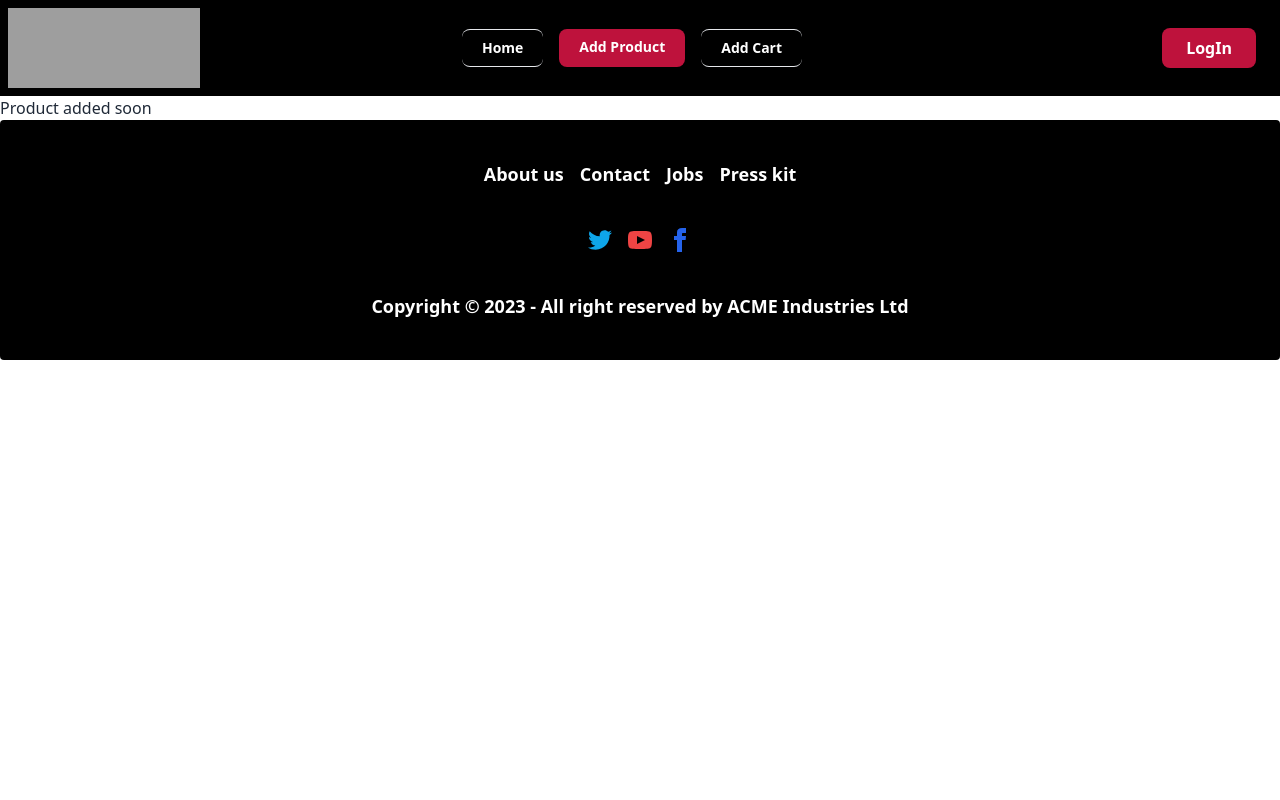
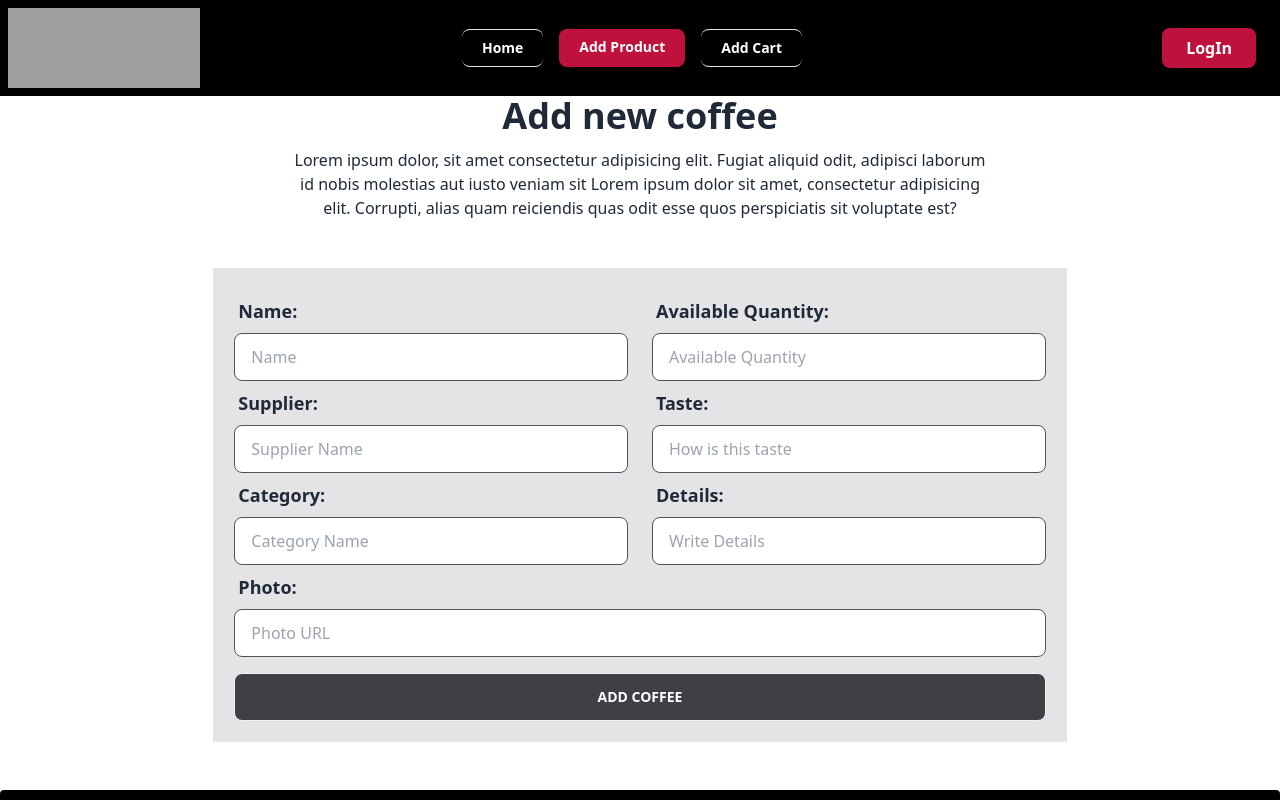
Before and after one commit to Shovon96/auto-motive, a React (Vite) app: page /addProduct in a window 1280 px wide. Shown: the top 800 px of the page. Built offline with nearby package versions, Linux system fonts and the light colour scheme; grey boxes are pictures that could not be loaded.

Commit message:
cars brands added

```diff
--- /dev/null
+++ b/src/Components/BrandsName/Brands.jsx
@@ -0,0 +1,28 @@
+import { useState } from "react";
+import { useLoaderData } from "react-router-dom";
+
+const Brands = () => {
+    const lodedData = useLoaderData()
+    console.log(lodedData);
+    const [brands, setBrands] = useState(lodedData)
+    return (
+        <div>
+            <h1 className="text-5xl text-center font-bold my-4">Br<span className="text-rose-600">an</span>ds</h1>
+            <p className="px-72 text-center text-gray-400">automotive excellence, cutting-edge design and precision engineering converge in a symphony of performance and style. From electric pioneers redefining the industry to legacy brands synonymous with reliability, each vehicle tells a story of innovation and craftsmanship.</p>
+            <div className="grid md:grid-cols-2 lg:grid-cols-3 gap-6 max-w-5xl mx-auto my-12">
+                {
+                    brands.map(logo =>
+                        <div
+                            key={logo._id}
+                            className="shadow-md rounded-lg justify-self-center p-3 cursor-pointer"
+                        >
+                            <img className="h-52 w-56" src={logo.brand_img} alt="" />
+                            <h3 className="text-3xl font-extrabold text-center mt-4 hover:text-rose-600">{logo.brand_name}</h3>
+                        </div>)
+                }
+            </div>
+        </div>
+    );
+};
+
+export default Brands;
--- a/src/MainLayout/MainLayout.jsx
+++ b/src/MainLayout/MainLayout.jsx
@@ -6,7 +6,7 @@ const MainLayout = () => {
     return (
         <div>
             <div className="max-w-full mx-auto">
-            <Navbar></Navbar>
+                <Navbar></Navbar>
                 <Outlet></Outlet>
             </div>
             <Footer></Footer>
--- a/src/Pages/AddProducts/AddProducts.jsx
+++ b/src/Pages/AddProducts/AddProducts.jsx
@@ -1,8 +1,93 @@
+// import Swal from 'sweetalert2'
+
 
 const AddProducts = () => {
+
+    const handleAddCoffee = event => {
+        event.preventDefault()
+        const form = event.target;
+        const name = form.name.value;
+        const supplier = form.supplier.value;
+        const category = form.category.value;
+        const quantity = form.quantity.value;
+        const taste = form.taste.value;
+        const details = form.details.value;
+        const photo = form.photo.value;
+        const newCoffee = { name, supplier, category, quantity, taste, details, photo }
+        console.log(newCoffee);
+
+        // send data to the server
+        // fetch('https://coffee-store-server-4gdnqwwux-coddings-projects.vercel.app/coffee', {
+        //     method: 'POST',
+        //     headers: { 'content-type': 'application/json' },
+        //     body: JSON.stringify(newCoffee)
+        // })
+        //     .then(res => res.json())
+        //     .then(data => {
+        //         if (data.insertedId) {
+        //             Swal.fire({
+        //                 position: 'top-center',
+        //                 icon: 'success',
+        //                 title: 'Your Coffee has been saved successfully!',
+        //                 showConfirmButton: false,
+        //                 timer: 1000
+        //             })
+        //         }
+        //     })
+    }
+
+
     return (
         <div>
-            Product added soon
+            <div>
+                <h2 className="text-4xl font-bold text-center">Add new coffee</h2>
+                <p className="text-center my-3 px-72">Lorem ipsum dolor, sit amet consectetur adipisicing elit. Fugiat aliquid odit, adipisci laborum id nobis molestias aut iusto veniam sit Lorem ipsum dolor sit amet, consectetur adipisicing elit. Corrupti, alias quam reiciendis quas odit esse quos perspiciatis sit voluptate est?</p>
+            </div>
+            <form onSubmit={handleAddCoffee} className="border w-2/3 mx-auto my-12 p-5 bg-zinc-200">
+                <div className="form-control">
+
+                    <div className="flex justify-between gap-6">
+                        <div className="w-full">
+                            <label className="label">
+                                <span className="label-text text-lg font-semibold">Name:</span>
+                            </label>
+                            <input type="text" name="name" placeholder="Name" className="input input-bordered border-zinc-600 w-full" required/>
+
+                            <label className="label">
+                                <span className="label-text text-lg font-semibold">Supplier:</span>
+                            </label>
+                            <input type="text" name="supplier" placeholder="Supplier Name" className="input input-bordered border-zinc-600 w-full"  required/>
+
+                            <label className="label">
+                                <span className="label-text text-lg font-semibold">Category:</span>
+                            </label>
+                            <input type="text" name="category" placeholder="Category Name" className="input input-bordered border-zinc-600 w-full"  required/>
+                        </div>
+                        <div className="w-full">
+                            <label className="label">
+                                <span className="label-text text-lg font-semibold">Available Quantity:</span>
+                            </label>
+                            <input type="text" name="quantity" placeholder="Available Quantity" className="input input-bordered border-zinc-600 w-full"  required/>
+
+                            <label className="label">
+                                <span className="label-text text-lg font-semibold">Taste:</span>
+                            </label>
+                            <input type="text" name="taste" placeholder="How is this taste" className="input input-bordered border-zinc-600 w-full"  required />
+
+                            <label className="label">
+                                <span className="label-text text-lg font-semibold">Details:</span>
+                            </label>
+                            <input type="text" name="details" placeholder="Write Details" className="input input-bordered border-zinc-600 w-full"  required/>
+                        </div>
+                    </div>
+
+                    <label className="label">
+                        <span className="label-text text-lg font-semibold">Photo:</span>
+                    </label>
+                    <input type="text" name="photo" placeholder="Photo URL" className="input input-bordered border-zinc-600"  required/>
+                </div>
+                <button className="btn btn-block mt-4 bg-zinc-700 text-white hover:bg-zinc-800">Add Coffee</button>
+            </form>
         </div>
     );
 };
--- a/src/Pages/Home/Home.jsx
+++ b/src/Pages/Home/Home.jsx
@@ -1,9 +1,11 @@
 import Banner from "../../Components/Banner/Banner";
+import Brands from "../../Components/BrandsName/Brands";
 
 const Home = () => {
     return (
         <div>
             <Banner></Banner>
+            <Brands></Brands>
         </div>
     );
 };
--- a/src/Routes/Routes.jsx
+++ b/src/Routes/Routes.jsx
@@ -12,7 +12,8 @@ import AddProducts from "../Pages/AddProducts/AddProducts";
             children: [
                 {
                     path: '/',
-                    element: <Home></Home>
+                    element: <Home></Home>,
+                    loader: () => fetch('http://localhost:5000/brands')
                 },
                 {
                     path: '/addProduct',
```
